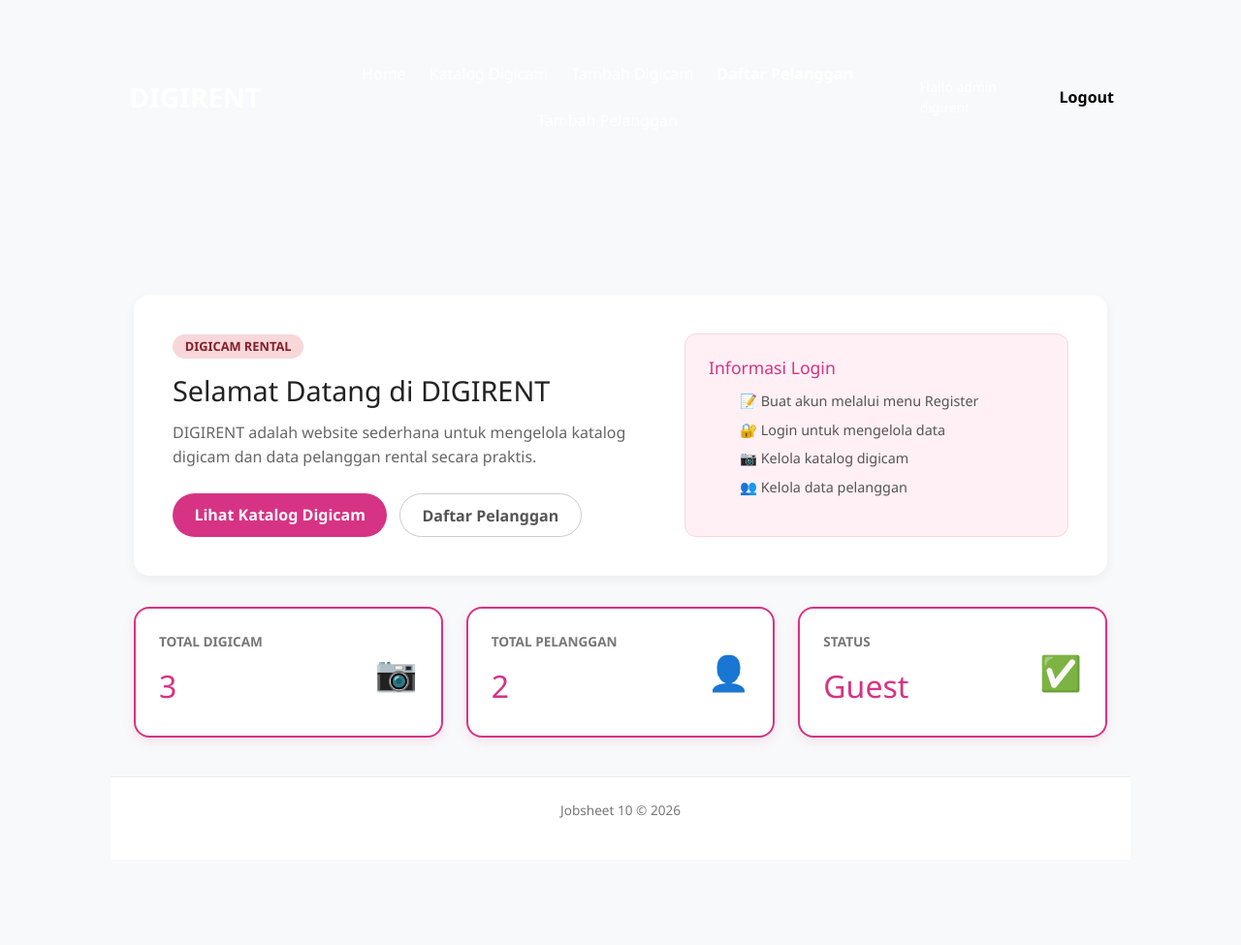
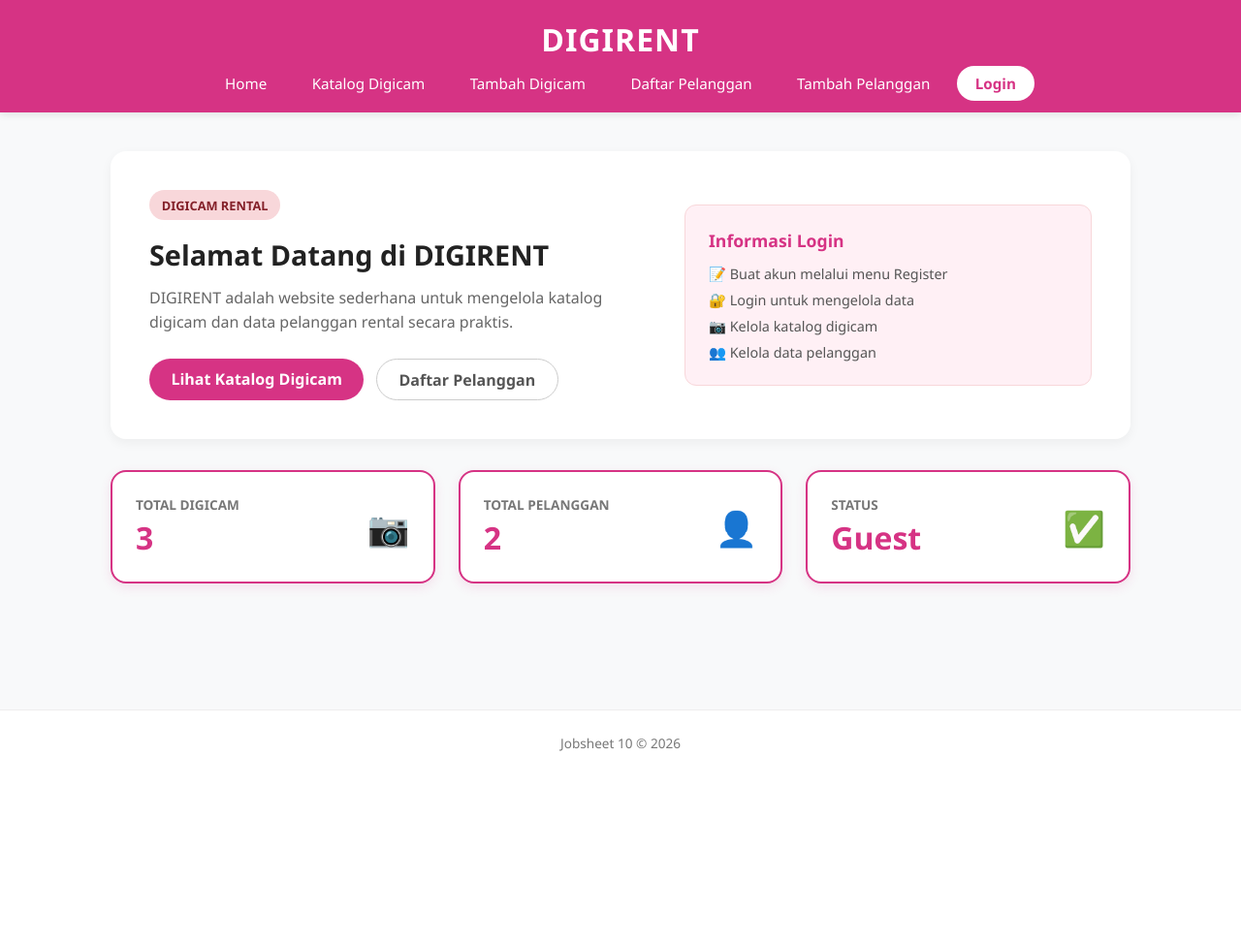
Before and after one commit to callistakushermyla731/digirent, a PHP site: page /index.php in a window 1280 px wide. Shown: the whole page at 97% size. After the commit the page ends 775 px from the top, so only its background shows below. Run offline with PHP 8.4, Linux system fonts and the light colour scheme; data that the repository does not hold is empty; some libraries are stand-ins or nearby versions.

Commit message:
pembenaran

```diff
--- a/jobsheet10/includes/header.php
+++ b/jobsheet10/includes/header.php
@@ -1,36 +1,37 @@
-<!DOCTYPE html>
-<html lang="id">
-<head>
-    <meta charset="UTF-8">
-    <meta name="viewport" content="width=device-width, initial-scale=1.0">
-    <title>DIGIRENT</title>
-    <!-- Bootstrap CSS -->
-    <link href="https://cdn.jsdelivr.net/npm/bootstrap@5.3.0/dist/css/bootstrap.min.css" rel="stylesheet">
-    <!-- Custom Style (Menggunakan jalur dari root domain) -->
-    <link rel="stylesheet" href="/assets/css/style.css">
-</head>
-<body class="bg-light">
+<?php
+if (session_status() === PHP_SESSION_NONE) {
+    session_start();
+}
 
-<nav class="navbar navbar-expand-lg navbar-dark bg-pink py-3 mb-4">
-    <div class="container">
-        <a class="navbar-brand fw-bold fs-3 text-white" href="/index.php">DIGIRENT</a>
-        <button class="navbar-toggler" type="button" data-bs-toggle="collapse" data-bs-target="#navbarNav">
-            <span class="navbar-toggler-icon"></span>
-        </button>
-        <div class="collapse navbar-collapse" id="navbarNav">
-            <ul class="navbar-link-group navbar-nav mx-auto">
-                <li class="nav-item"><a class="nav-link text-white" href="/index.php">Home</a></li>
-                <li class="nav-item"><a class="nav-link text-white" href="/digicam/list.php">Katalog Digicam</a></li>
-                <li class="nav-item"><a class="nav-link text-white" href="/digicam/tambah.php">Tambah Digicam</a></li>
-                <li class="nav-item"><a class="nav-link text-white fw-bold" href="/pelanggan/list.php">Daftar Pelanggan</a></li>
-                <li class="nav-item"><a class="nav-link text-white" href="/pelanggan/tambah.php">Tambah Pelanggan</a></li>
+$folder = basename(dirname($_SERVER['SCRIPT_FILENAME']));
+$base = in_array($folder, ['digicam', 'pelanggan', 'diagram', 'auth']) ? '../' : '';
+?>
+<header>
+    <div class="header-container">
+        <a href="<?= $base ?>index.php" class="brand-title">DIGIRENT</a>
+
+        <input type="checkbox" id="menu-toggle" class="menu-toggle">
+        <label for="menu-toggle" class="hamburger-btn">☰</label>
+
+        <nav>
+            <ul>
+                <li><a href="<?= $base ?>index.php">Home</a></li>
+                <li><a href="<?= $base ?>digicam/list.php">Katalog Digicam</a></li>
+                <li><a href="<?= $base ?>digicam/tambah.php">Tambah Digicam</a></li>
+                <li><a href="<?= $base ?>pelanggan/list.php">Daftar Pelanggan</a></li>
+                <li><a href="<?= $base ?>pelanggan/tambah.php">Tambah Pelanggan</a></li>
+
+                <?php if (isset($_SESSION['user_id'])): ?>
+                    <li class="auth-group">
+                        <span class="btn-login user-btn">
+                            Hallo <?= htmlspecialchars($_SESSION['nama']) ?>
+                        </span>
+                        <a href="<?= $base ?>auth/logout.php" class="btn-login logout-btn">Logout</a>
+                    </li>
+                <?php else: ?>
+                    <li><a href="<?= $base ?>auth/login.php" class="btn-login">Login</a></li>
+                <?php endif; ?>
             </ul>
-            <div class="d-flex align-items-center gap-2">
-                <span class="text-white small">Hallo admin digirent</span>
-                <a href="/auth/logout.php" class="btn btn-light text-pink rounded-pill px-3 fw-semibold">Logout</a>
-            </div>
-        </div>
+        </nav>
     </div>
-</nav>
-
-<div class="container pb-5">
+</header>
```
